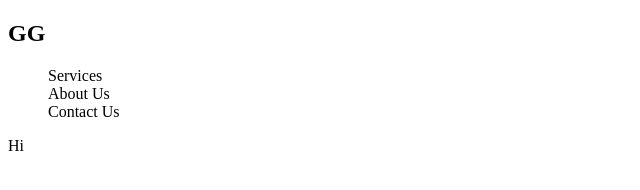
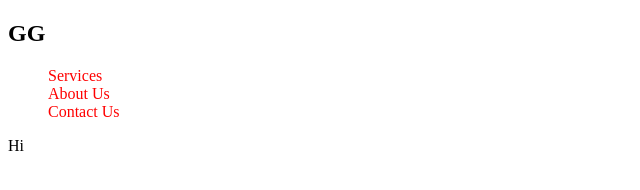
Before and after one commit to sirrac/gg.github.io, a plain HTML site: page index.html in a window 1280 px wide. Shown: the whole page, without its empty margins (0-640 px from the left). Drawn offline with Linux system fonts and the light colour scheme.

Commit message:
Color test

```diff
--- a/CSS/style.css
+++ b/CSS/style.css
@@ -1,5 +1,6 @@
 /*placeholder*/
 
 .nav-pointer {
-    list-style-type: none
+    list-style-type: none;
+    color: red;
 }
```
